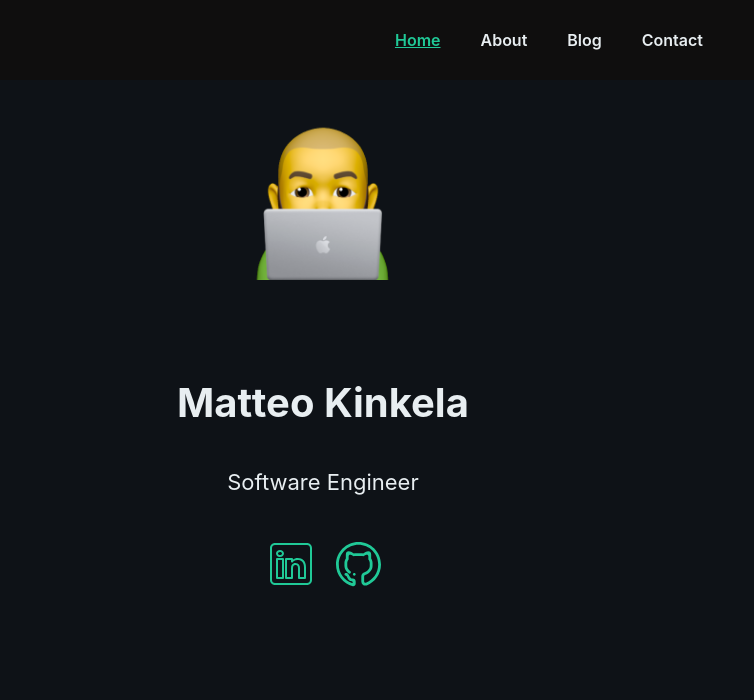
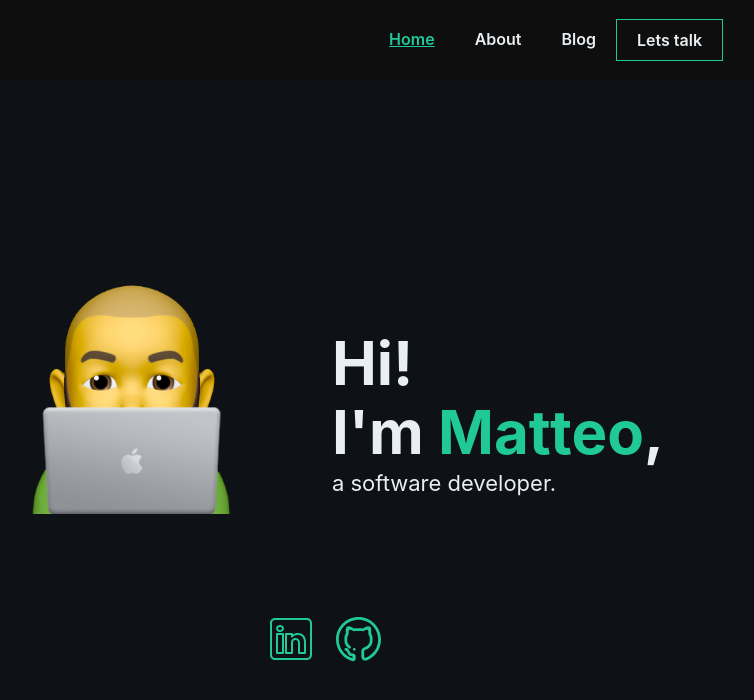
Before and after one commit to mkinkela1/mkinkela1.github.io, a Next.js app: page / in a window 1280 px wide. Shown: the top 700 px of the page, without its empty margins (317-1071 px from the left). Built offline with nearby package versions, Linux system fonts and the light colour scheme.

Commit message:
make homepage more beautiful

```diff
--- a/components/Main.ts
+++ b/components/Main.ts
@@ -9,14 +9,24 @@ export const StyledMain = styled.main`
   max-width: ${(props) => props.theme.width.maxWidth};
   margin: 0 auto;
 
+  &.center {
+    justify-content: center !important;
+    height: calc(100vh - 80px);
+  }
+
+  @media (max-width: ${(props) => props.theme.width.maxWidthBreakpoint}) {
+    &.center {
+      justify-content: flex-start;
+      height: auto;
+    }
+  }
+
   & h1.title {
-    display: flex;
+    line-height: 1.15;
+    font-size: 6rem;
+    color: ${(props) => props.theme.colors.lightGrey};
+    text-align: left;
     margin: 0;
-    line-height: 1.15;
-    font-size: 4rem;
-    color: ${(props) => props.theme.colors.lightGrey};
-    text-align: center;
-    align-items: flex-end;
 
     &.notFound {
       margin-top: 50px;
@@ -29,11 +39,10 @@ export const StyledMain = styled.main`
   }
 
   & .description {
-    text-align: center;
     color: ${(props) => props.theme.colors.lightGrey};
-    margin: 40px 0;
     line-height: 1.5;
     font-size: 2.2rem;
+    margin: 0;
 
     &.alignJustify {
       text-align: justify !important;
--- a/components/Menu.tsx
+++ b/components/Menu.tsx
@@ -56,7 +56,7 @@ export default function Menu() {
                   pathname === "/contact" ? "active" : ""
                 }`}
               >
-                Contact
+                Lets talk
               </Link>
             </li>
           </ul>
@@ -124,6 +124,10 @@ const StyledMenu = styled.menu`
         color: ${(props) => props.theme.colors.green};
         text-decoration: underline;
       }
+
+      &:last-child {
+        border: ${(props) => props.theme.borders.green};
+      }
     }
   }
 `;
--- /dev/null
+++ b/components/TitleRow.ts
@@ -0,0 +1,19 @@
+import styled from "styled-components";
+
+export const TitleRow = styled.div`
+  display: flex;
+  gap: 5rem;
+
+  & .col {
+    display: flex;
+    flex-direction: column;
+    justify-content: center;
+  }
+
+  @media (max-width: ${(props) => props.theme.width.maxWidthBreakpoint}) {
+    flex-direction: column;
+    align-items: center;
+    gap: 0;
+    margin-bottom: 50px;
+  }
+`;
--- a/pages/_app.tsx
+++ b/pages/_app.tsx
@@ -11,7 +11,7 @@ export default function App({ Component, pageProps }: AppProps) {
       <Head>
         <title>Matteo Kinkela - software engineer</title>
         <meta name="description" content="Matteo Kinkela - software engineer" />
-        <link rel="icon" href="/profilePicture.png" />
+        <link rel="icon" href="/profilePicture.webp" />
         <meta
           name="google-site-verification"
           content="jI9gtzysCR3p9InY00qz69ZAhR5YrkkjsIn46HBz3OU"
--- a/pages/index.tsx
+++ b/pages/index.tsx
@@ -1,24 +1,33 @@
 import Image from "next/image";
 import Linkedin from "public/linkedin.svg";
 import Github from "public/github.svg";
-import ProfilePic from "public/profilePicture.png";
+import ProfilePic from "public/profilePicture.webp";
 import Link from "next/link";
 import { Container } from "components/Container";
 import { StyledMain } from "components/Main";
+import { TitleRow } from "components/TitleRow";
 
 export default function Home() {
   return (
     <Container>
-      <StyledMain>
-        <Image
-          src={ProfilePic}
-          alt="Profile picture"
-          width={200}
-          height={200}
-          className="profilePicture"
-        />
-        <h1 className="title">Matteo Kinkela</h1>
-        <p className="description">Software Engineer</p>
+      <StyledMain className="center">
+        <TitleRow>
+          <Image
+            src={ProfilePic}
+            alt="Profile picture"
+            width={300}
+            height={300}
+            className="profilePicture"
+          />
+          <div className="col">
+            <h1 className="title">
+              Hi!
+              <br />
+              I&apos;m <span className="greenText">Matteo</span>,
+            </h1>
+            <p className="description">a software developer.</p>
+          </div>
+        </TitleRow>
         <div className="iconsRow">
           <Link
             href="https://www.linkedin.com/in/matteo-kinkela"
```
Also changed, not shown: pages/404.tsx (+4 -15 lines), public/404.webp (added), public/profilePicture.webp (added).
